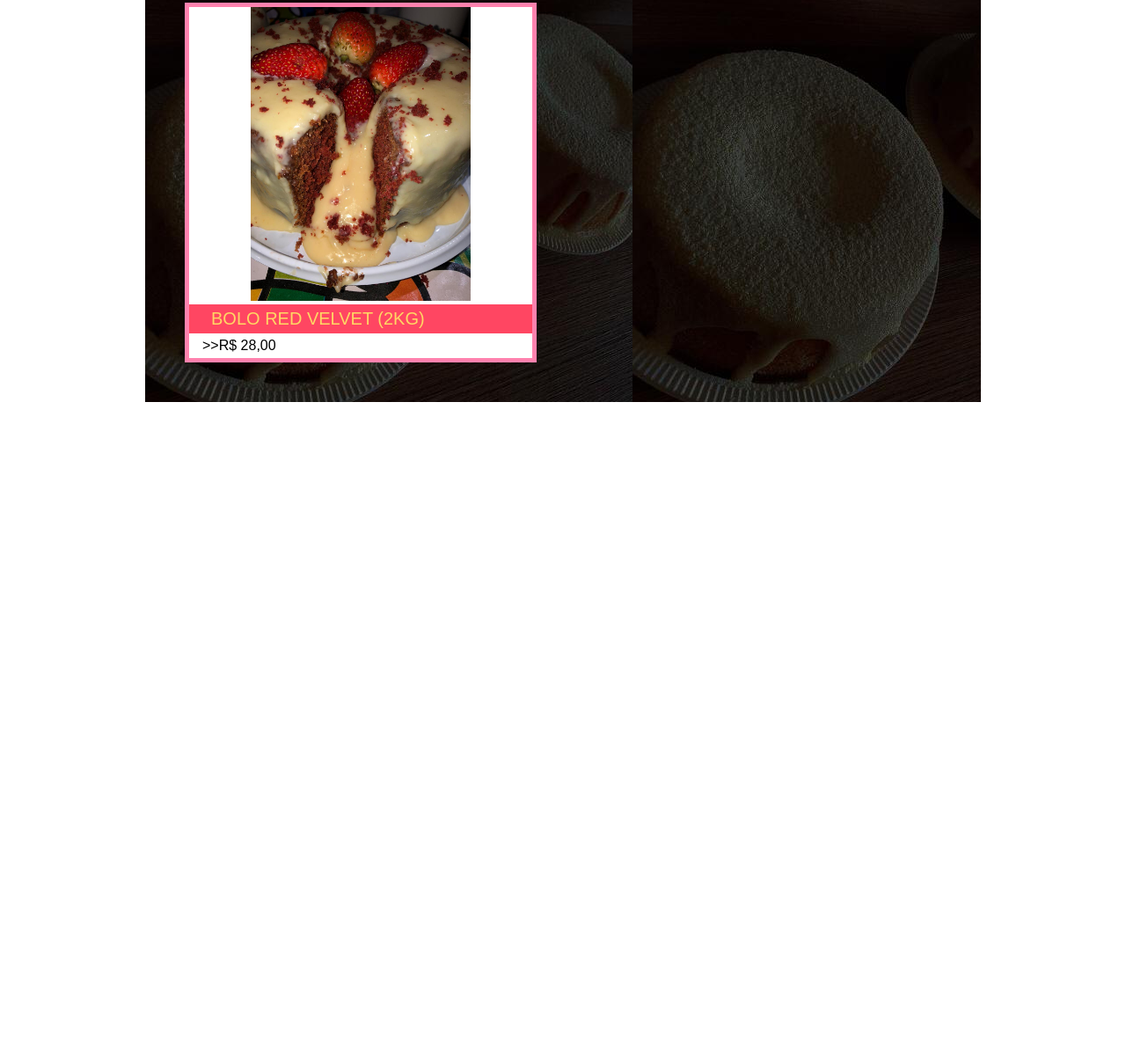
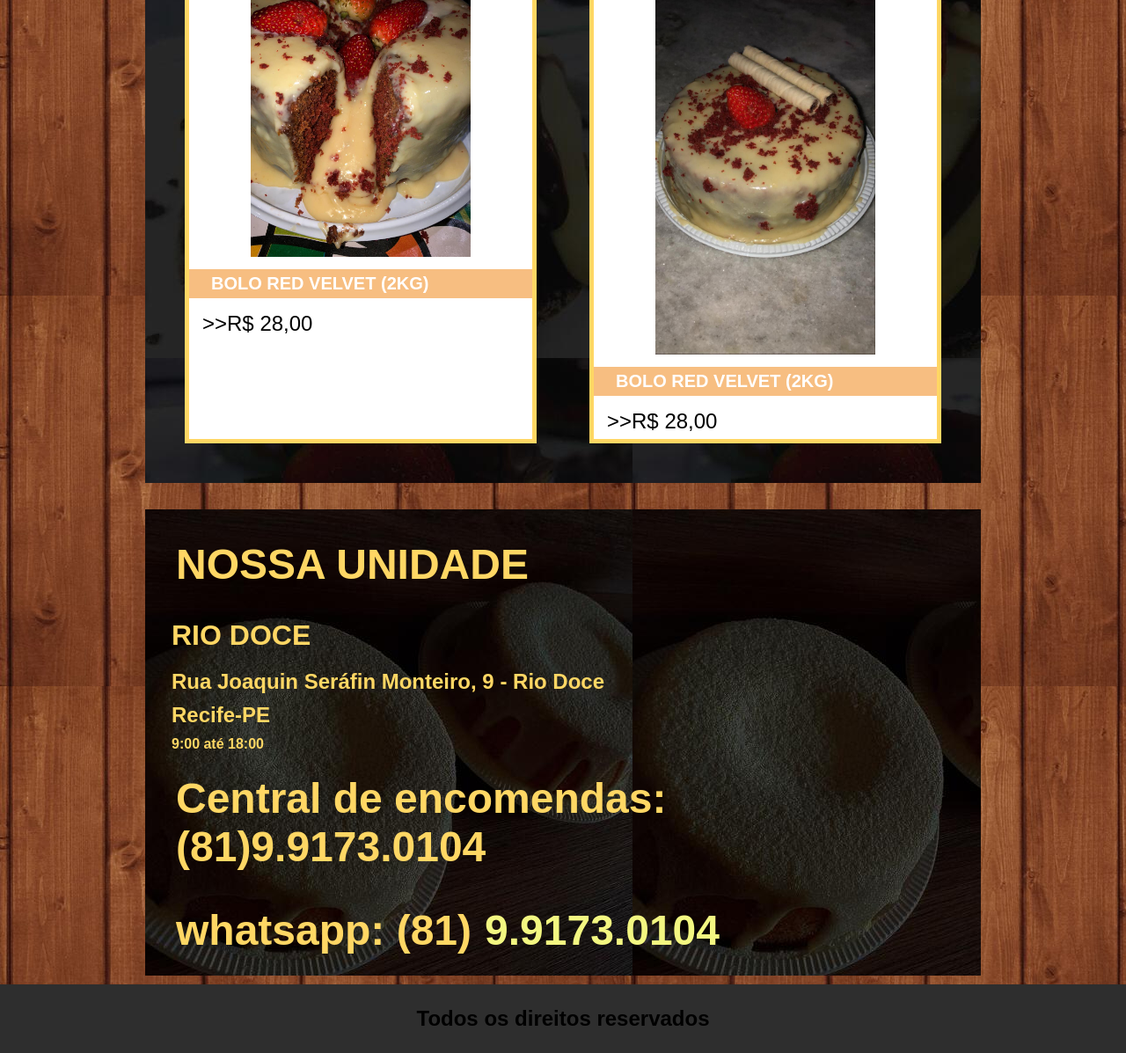
Before and after one commit to jarad1/KikasDoceria, a plain HTML site: page index.html in a window 1280 px wide. Shown: the part 996-2193 px from the top of the page at 88% size. Before the commit the page ends 1483 px from the top, so only its background shows below. Drawn offline with Linux system fonts and the light colour scheme.

Commit message:
third commit

```diff
--- a/estilo.css
+++ b/estilo.css
@@ -5,11 +5,32 @@
 body{
 	font-family: sans-serif;
 }
+a{
+	text-decoration: none;
+	font-weight: bold;
+	padding:5px;
+
+}
+a:link{
+	color: white;
+}
+
+a:visited{
+	color: white;
+
+}
+
+a:hover{
+
+	color: #FF4662;
+}
 /****lauout
 ****/
-
+#fundo{
+	background: url(./imagens/fundot.jpg)repeat;
+}
 #principal{
-	background: url(./imagens/fundo1.jpg) repeat;
+	background: url(./imagens/fundo2.jpg) repeat;
 
 	width: 920px;
 	padding: 15px;
@@ -17,9 +38,8 @@ body{
 	margin: 30px auto;
 }
 #cabecalho{
-	background: #FF4662;
+	background: #F7BE81;
 	font-size: 2em;
-	padding: 15px;
 	text-align: center;
 	margin: 0 auto;
 }
@@ -33,8 +53,8 @@ body{
 .postagem-direita{
 	background: #fff;
 	width: 390px;
-
-	border: 5px solid #FF82AE;
+	height: 540px;
+	border: 5px solid #FFD764;
 	margin: 30px;
 	float: left;
 
@@ -42,15 +62,17 @@ body{
 .postagem-esquerda{
 	background: #fff;
 	width: 390px;
-
-	border: 5px solid #FF82AE;
+	height: 540px;
+	border: 5px solid #FFD764;
 	margin: 30px;
 	float: right;
 
 }
 .ident-produto{
-	background:  #FF4662;
-	color: #FFD764;
+	margin: 10px 0px;
+	background:  #F7BE81;
+	color: white;
+	font-weight: bold;
 	padding: 5px 25px;
 	width: 340px;
 	font-size: 20px;
@@ -60,29 +82,48 @@ body{
 }
 #rodape{
 	clear: both;
-	text-align: center;
+	color: #FFD764;
+	font-weight: bold;
 	padding: 15px;
-	background: url(./imagens/fundo2.jpg) repeat;
+	background: url(./imagens/fundo1.jpg) repeat;
 	width: 920px;
 	height: 500px;
+	margin: 0 auto;
+}
+#rodape2{
+	background: #2E2E2E;
+	padding: 20px;
+	margin: 10px auto 0px auto;
+}
+.formt-imagem{
+	padding: 5px;
+}
+#p2{
+	font-size: 1em;
+
+}
+#p3{
+	color: black;
+	font-weight: bold;
+}
+#span1{
+	color: #F3F781;
+	padding: 15px;
+	margin: 0 auto;
 }
 /***
 formatar menu
 **/
-a{
-	text-decoration: none;
-	font-weight: bold;
 
-}
-a:link, a:visited{
-	color: #fff;
-	padding: 8px 12px;
-}
-
-a:hover{
-	background: white;
-	color: #FF4662;
-}
 p{
 	padding: 5px 15px;
+	font-size: 1.5em;
 }
+h1{
+	padding: 20px;
+	font-size:3em;
+}
+h2{
+	padding: 15px;
+	font-size: 2em;
+}
--- a/index.html
+++ b/index.html
@@ -5,12 +5,12 @@
 	<meta charset="utf-8">
 	<link rel="stylesheet" type="text/css" href="./estilo.css">
 </head>
-<body>
+<body id="fundo">
 
 		<div >
 			<div id="cabecalho">
 				<div>
-					<img src="./imagens/logo.png" width="250">
+					<img src="./imagens/logo.png" width="200">
 				</div>
 			<div id="menu" align="center">
 				<a href="" > HOME</a> |
@@ -24,7 +24,10 @@
 			<div id="principal">
 
 				<div class="postagem-direita" align="center">
-					<img src="./imagens/copo2.jpg" width="250">
+					<a href="">
+						<img src="./imagens/copo2.jpg" width="250">
+					</a>
+
 					<div class="ident-produto" align="left">
 					COPO DA FELICIDADE
 					</div>
@@ -33,7 +36,10 @@
 					</p>
 				</div>
 				<div class="postagem-esquerda" align="center">
-					<img src="./imagens/bolo-oreo.jpg" width="250" >
+					<a href="">
+						<img src="./imagens/bolo-oreo.jpg" width="250" >
+					</a>
+
 					<div class="ident-produto" align="left">
 					BOLO DE OREO (1KG)
 				</div>
@@ -41,8 +47,21 @@
 						>>R$ 20,00
 					</p>
 				</div>
-				<div class="postagem-direita" align="center">
-					<img src="./imagens/bolo-morantp.jpg" width="250">
+				<div class="postagem-direita" align="center" >
+					<a href="">
+						<img src="./imagens/bolo-morantp.jpg" width="250" class="format-imagem">
+					</a>
+					<div class="ident-produto" align="left">
+					BOLO RED VELVET (2KG)
+				</div>
+					<p align="left">
+						>>R$ 28,00
+					</p>
+				</div>
+				<div class="postagem-esquerda" align="center">
+					<a href="">
+						<img src="./imagens/bolo-moranaber2.jpg" width="250">
+					</a>
 					<div class="ident-produto" align="left">
 					BOLO RED VELVET (2KG)
 				</div>
@@ -53,12 +72,26 @@
 				<div class="clear"></div>
 
 			</div>
-
-
-
-
-
-
+			<div id="rodape">
+				<h1>NOSSA UNIDADE</h1>
+				<h2>RIO DOCE</h2>
+				<p>
+					Rua Joaquin Seráfin Monteiro, 9 - Rio Doce
+				</p>
+				<p>
+					Recife-PE
+				</p>
+				<p id="p2">
+					9:00 até 18:00
+				</p>
+				<h1>Central de encomendas: (81)9.9173.0104</h1>
+				<h1>whatsapp: (81)<span id="span1">9.9173.0104</span></h1>
+			</div>
+			<div id="rodape2">
+				<p id="p3" align="center">
+					Todos os direitos reservados
+				</p>
+			</div>
 		</div>
 
 </body>
```
Also changed, not shown: imagens/fundot.jpg (added).
